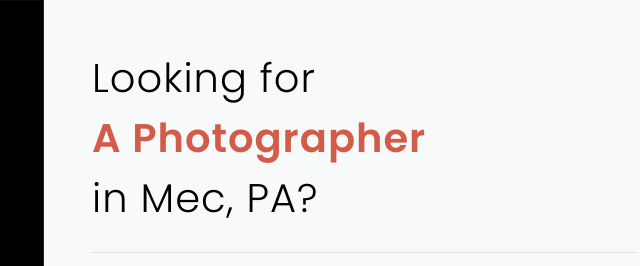
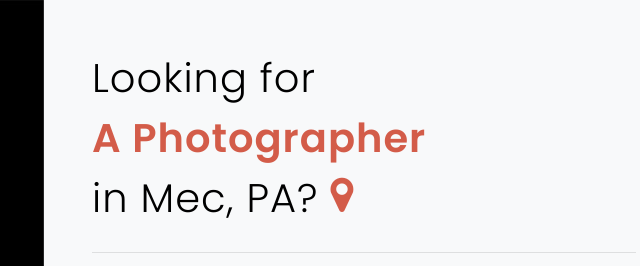
Before and after one commit to Journeyneedham/FreelancePage, a plain HTML site: page index.html in a window 1280 px wide. Shown: the top 266 px of the page, 596-1236 px from the left. Drawn offline with Linux system fonts and the light colour scheme; files whose address does not match are found by name; a web font is replaced by a local one.

Commit message:
final for the day

```diff
--- a/index.html
+++ b/index.html
@@ -55,7 +55,7 @@
 							<div class="desc my-auto">
                 <h1 class="mb-4"><span style="font-weight: 300;">Looking for <br>
                 </span> A Photographer
-                <span style="font-weight: 300;"><br>in <span id="typing_animation_id">Harrisburg</span>, PA?</span></h1><hr>
+                <span style="font-weight: 300;"><br>in <span id="typing_animation_id">Harrisburg</span>, PA? <span style="color: #d35c49;" class="icon-map-marker"></span></span></h1><hr>
 								<p class="mb-4" style="font-size: 2vh; color: #000000;">I'm a freelance photographer offering <b>superb services</b> at <b>affordable prices.</b> <br><br>I specialize in <b>Wedding/Engagement</b>
 									and <b>Real Estate photography</b>. <br><br>
 				  <span style="color: black;">Let's have a chat! Whether your wedding's tomorrow and you need the <b>best photographer</b> ASAP, or you're years out from that special day — it's no problem.</span><br><br>
```
